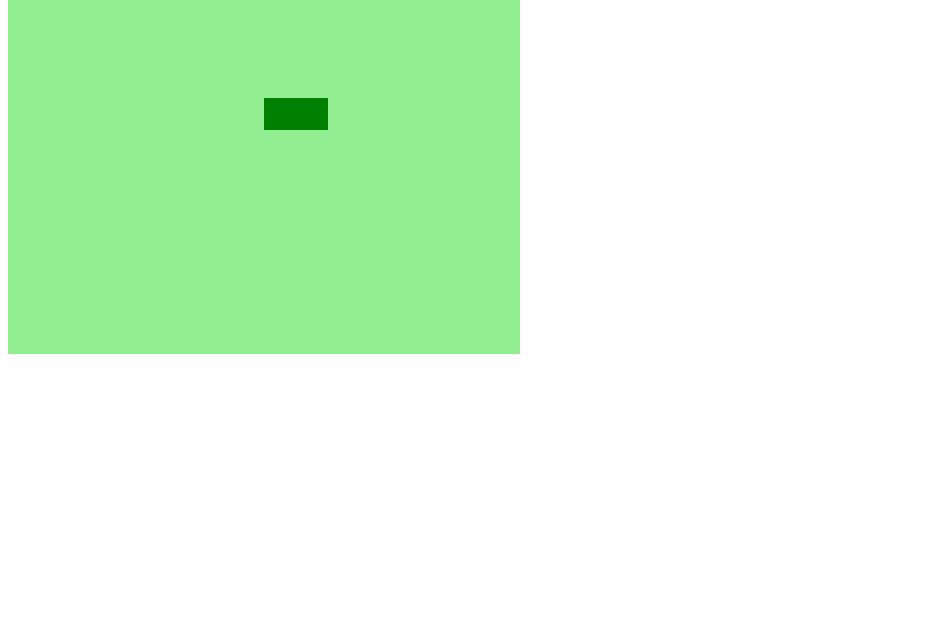
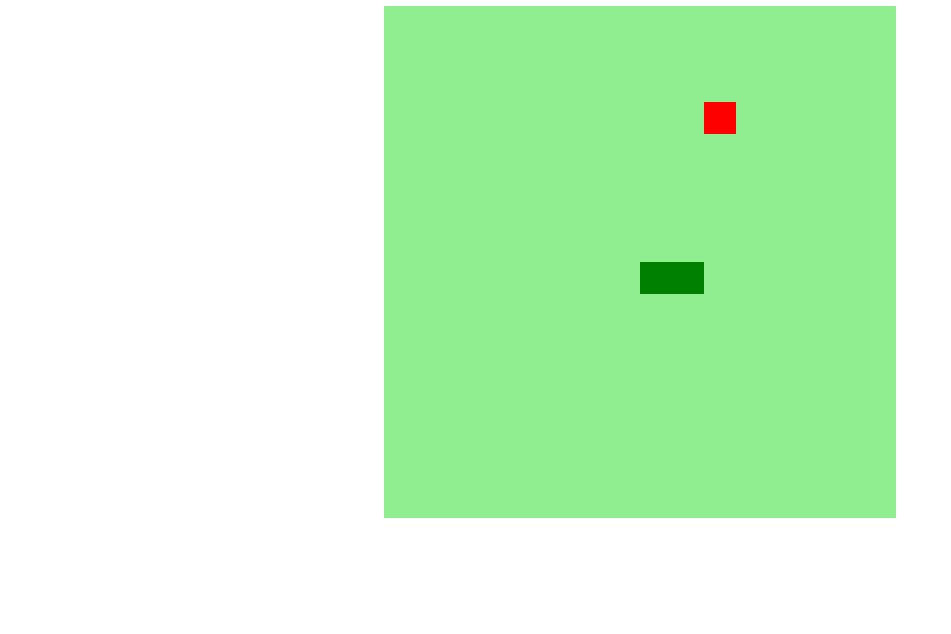
Before and after one commit to ThGenerali/Snake_game, a plain HTML site: page index.html in a window 1280 px wide. Shown: the part 166-800 px from the top of the page, without its empty margins (0-951 px from the left). Drawn offline with Linux system fonts and the light colour scheme.

Commit message:
ajustes feitos

```diff
--- a/assets/css/style.css
+++ b/assets/css/style.css
@@ -0,0 +1,9 @@
+body {
+    height: 95vh;
+    width: 95;
+    display: flex;
+    justify-content: center;
+    align-items: center;
+    flex-direction: column;
+    color: rgb(8, 95, 8);
+}
--- a/assets/js/script.js
+++ b/assets/js/script.js
@@ -39,10 +39,17 @@ function update (event){
 }
 
 function IniciarJogo(){
-    if(snake[0].x > 15 * box && direction == "right") snake[0].x = 0;
+    if(snake[0].x > 15*box && direction == "right") snake[0].x = 0;
     if(snake[0].x < 0 && direction == "left") snake[0].x = 16 * box;
-    if(snake[0].y > 15 * box && direction == "up") snake[0].y = 0;
+    if(snake[0].y > 15*box && direction == "up") snake[0].y = 0;
     if(snake[0].y < 0 && direction == "down") snake[0].y = 16 * box;
+
+    for(i = 1; i < snake.length; i++) {
+        if(snake[0].x == snake[i].x && snake[0].x == snake[i].y) {
+            clearInterval(jogo);
+            alert("Game Over!");
+        }
+    }
 
     criarBG();
     criarCobrinha();
@@ -60,8 +67,8 @@ function IniciarJogo(){
         snake.pop();
     }
     else {
-        food.x = Math.floor(Math.random() * 15 + 1) * box;
-        food.y = Math.floor(Math.random() * 15 + 1) * box;
+        food.x = Math.floor(Math.random() * 15 +1) * box;
+        food.y = Math.floor(Math.random() * 15 +1) * box;
     }
 
     let newHead = {
--- a/index.html
+++ b/index.html
@@ -8,6 +8,7 @@
     <title>Snake Game</title>
 </head>
 <body>
+    <h1>SNAKE GAME</h1>
     <canvas id="snake" width="512" height="512"></canvas>
     <script src="assets/js/script.js"></script>
 </body>
```
